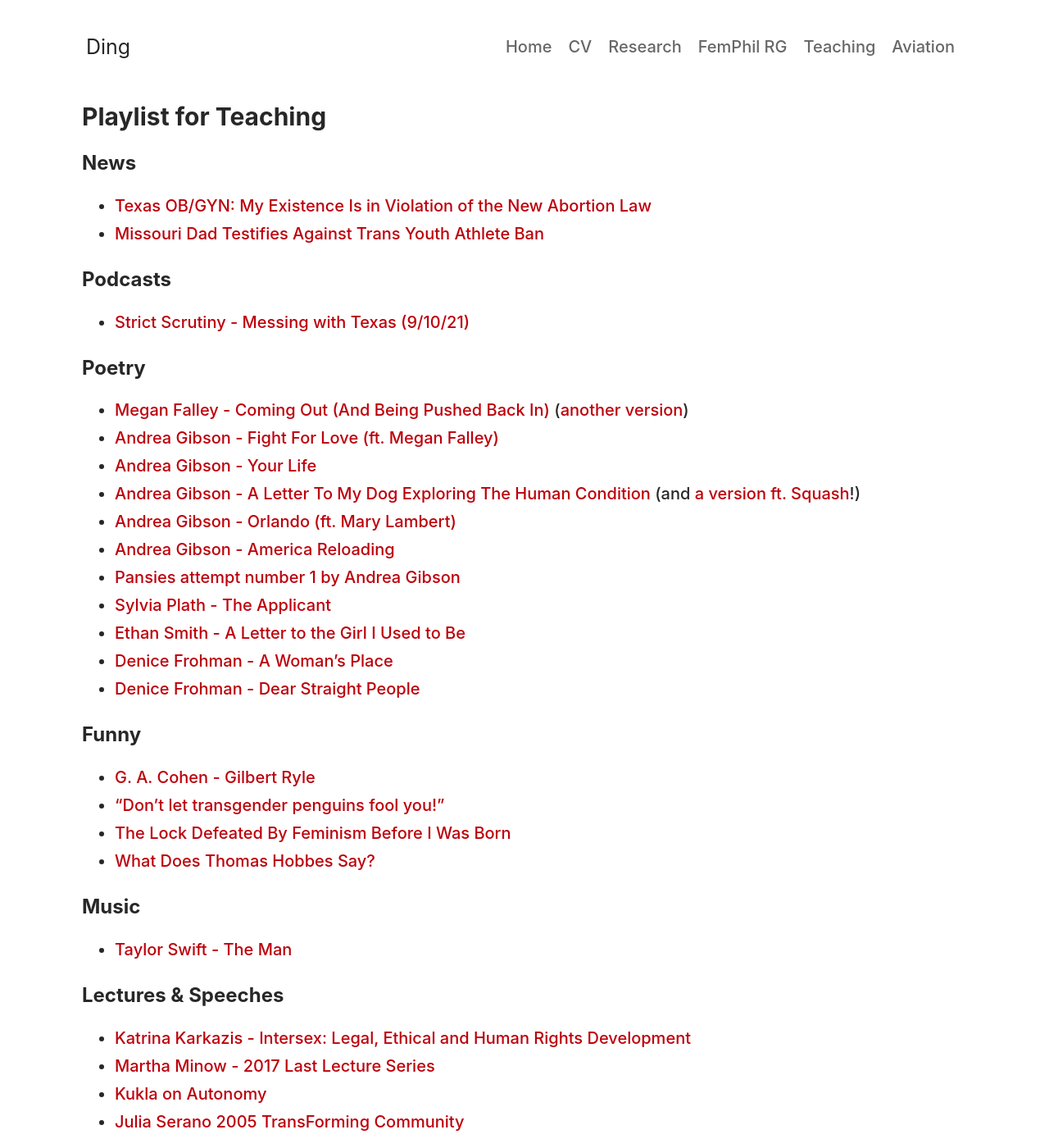
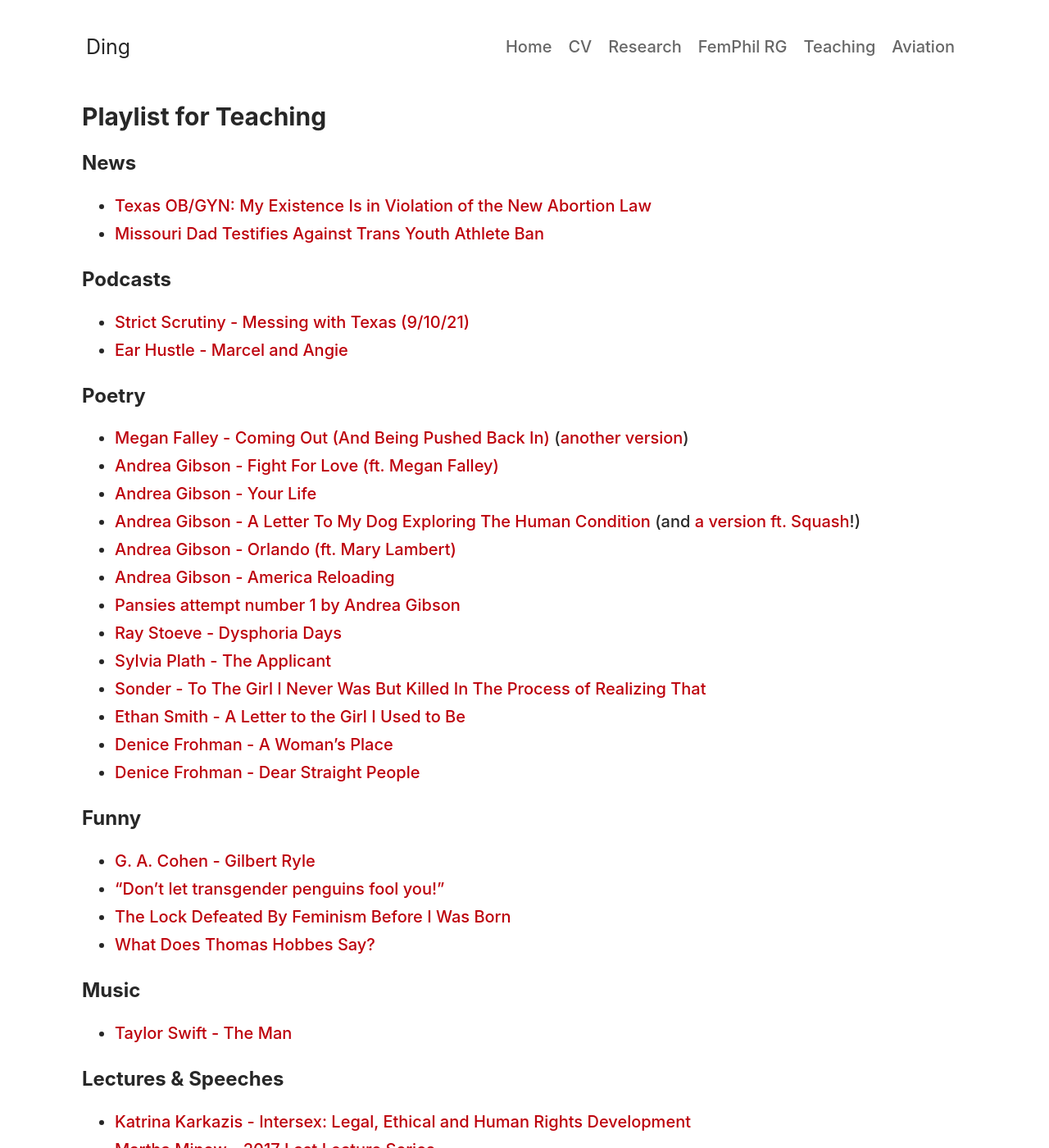
Before and after one commit to dingherself/dingherself.github.io, a Jekyll site: the page built from teaching/playlist.md, in a window 1280 px wide and 1400 px high. Shown: the whole window at 82% size. Built offline with Jekyll 4.4.1, drawn with Linux system fonts in a browser that asks for light colours; nearby versions of some CDN libraries; some web fonts are replaced; some of the changed text lies outside the part shown.

Commit message:
Update playlist.md

```diff
--- a/teaching/playlist.md
+++ b/teaching/playlist.md
@@ -16,6 +16,7 @@
 ## Podcasts
 
 - [Strict Scrutiny - Messing with Texas (9/10/21)](https://strict-scrutiny.simplecast.com/episodes/messing-with-texas)
+- [Ear Hustle - Marcel and Angie](https://www.earhustlesq.com/episodes/2021/3/31/marcel-and-angie)
 
 ## Poetry
 
@@ -26,7 +27,9 @@
 - [Andrea Gibson - Orlando (ft. Mary Lambert)](https://youtu.be/TRUl2yfmDkk)
 - [Andrea Gibson - America Reloading](https://youtu.be/Q0a840FbnbY)
 - [Pansies attempt number 1 by Andrea Gibson](https://youtu.be/YvJ9mFzgCk4)
+- [Ray Stoeve - Dysphoria Days](https://youtu.be/3O8fkh3UoHA)
 - [Sylvia Plath - The Applicant](https://youtu.be/bxbT-86ehGo)
+- [Sonder - To The Girl I Never Was But Killed In The Process of Realizing That](https://youtu.be/ICgOrXmoYBw)
 - [Ethan Smith - A Letter to the Girl I Used to Be](https://youtu.be/Lkn06Y8prDU)
 - [Denice Frohman - A Woman's Place](https://youtu.be/NsjKCRFzqhI)
 - [Denice Frohman - Dear Straight People](https://youtu.be/5frn8TAlew0)
@@ -51,7 +54,7 @@
 
 ## Interviews
 
-- Stephen Breyer September 2021 NPR interview ([part 1](https://www.youtube.com/watch?v=Jfrzui54b-A) | [part 2](https://www.youtube.com/watch?v=lDWknmgir30) | [part 3](https://www.youtube.com/watch?v=GEchXveWeSs))
+- Stephen Breyer September 2021 NPR interview ([part 1](https://www.youtube.com/watch?v=Jfrzui54b-A); [part 2](https://www.youtube.com/watch?v=lDWknmgir30); [part 3](https://www.youtube.com/watch?v=GEchXveWeSs))
 - [A conversation with Ruth Bader Ginsburg at HLS](https://youtu.be/umvkXhtbbpk)
 - [Justice Ruth Bader Ginsburg and Geoffrey Stone, "Roe at 40"](https://youtu.be/-pVnvBCzTyI)
 - [HLS in the World \| A Conversation with Six Justices of the U.S. Supreme Court](https://youtu.be/_EeU6Lo_i7I)
@@ -66,6 +69,7 @@
 ## Informational
 
 - [What It's Like To Be Intersex](https://www.youtube.com/watch?v=cAUDKEI4QKI)
+- [If dysphoria was a person](https://youtu.be/NtUo3z3gL78)
 - [Bias In Medicine: Last Week Tonight with John Oliver](https://youtu.be/TATSAHJKRd8)
 - [What It's Like Being A Supreme Court Justice](https://youtu.be/h34uK7k8xRc)
 - [The problem with sex testing in sports](https://youtu.be/MiCftTLUzCI)
```
